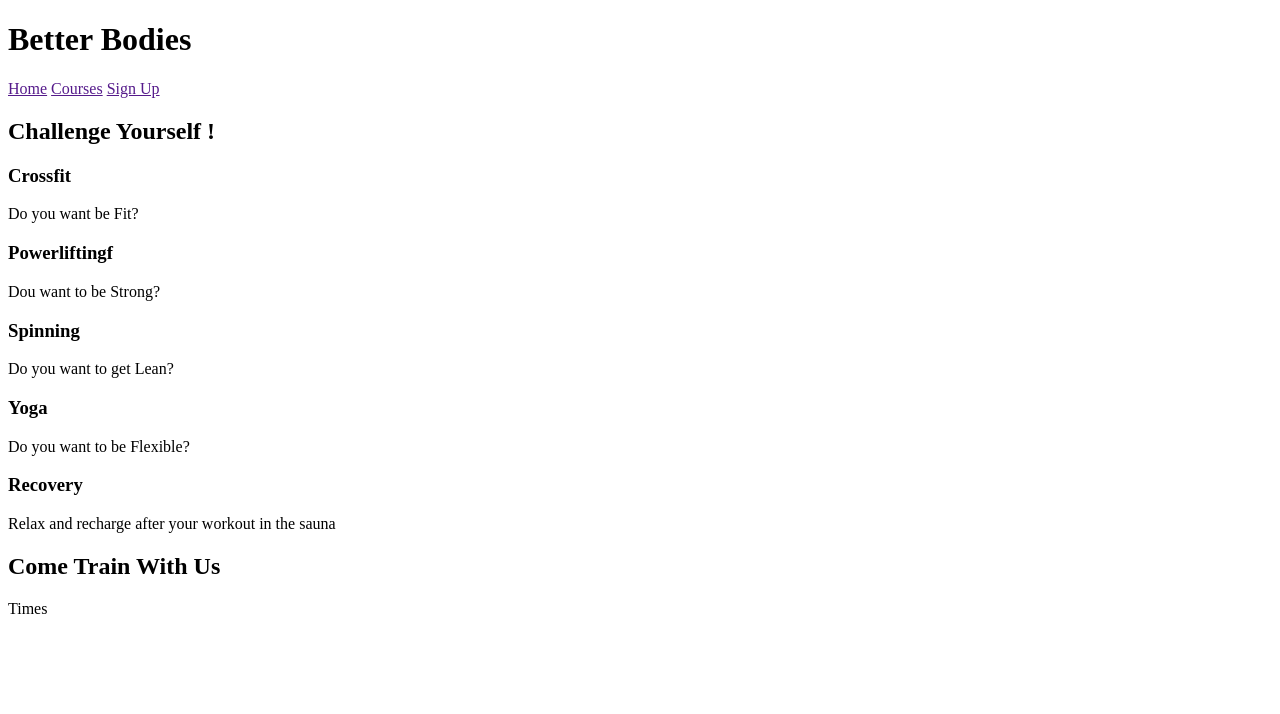
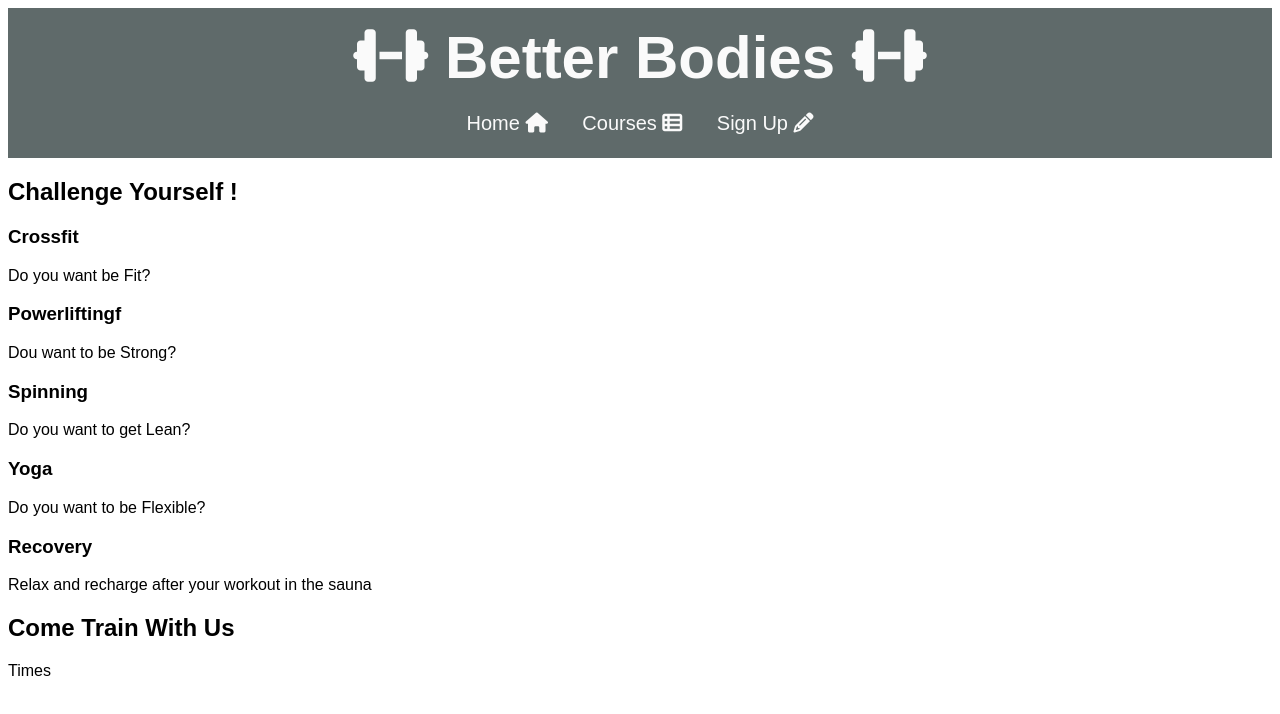
Before and after one commit to JustinFourie1993/Better-Bodies, a plain HTML site: page index.html in a window 1280 px wide. Drawn offline with Linux system fonts and the light colour scheme.

Commit message:
Add style to header and font awesome icons to page nav

```diff
--- a/assets/css/style.css
+++ b/assets/css/style.css
@@ -0,0 +1,36 @@
+body {
+    font-family: Arial, Helvetica, sans-serif;
+}
+
+header {
+    width: 100%;
+    background-color: #5F6A6A;
+    color: #fafafa;
+    height: 150px;
+    margin: 0;
+
+}
+
+header a {}
+
+a {
+    color: #fafafa;
+    text-decoration: none;
+    font-size: 20px;
+    padding: 0px 15px 0px 15px;
+
+}
+
+header nav {
+    text-align: center;
+    padding-top: 20px;
+
+
+}
+
+h1 {
+    font-size: 60px;
+    text-align: center;
+    padding-top: 15px;
+    margin: 0;
+}
--- a/index.html
+++ b/index.html
@@ -11,11 +11,11 @@
 
 <body>
     <header>
-        <h1>Better Bodies</h1>
+        <h1><i class="fa-solid fa-dumbbell"></i> Better Bodies <i class="fa-solid fa-dumbbell"></i></h1>
         <nav>
-            <a href="">Home</a>
-            <a href="">Courses</a>
-            <a href="">Sign Up</a>
+            <a href="">Home <i class="fa-solid fa-house"></i></a>
+            <a href="">Courses <i class="fa-solid fa-table-list"></i></a>
+            <a href="">Sign Up <i class="fa-solid fa-pencil"></i></a>
 
         </nav>
     </header>
@@ -50,6 +50,7 @@
     <div>Times</div>
 
     <footer></footer>
+    <script src="https://kit.fontawesome.com/491892acaf.js" crossorigin="anonymous"></script>
 </body>
 
 </html>
```
